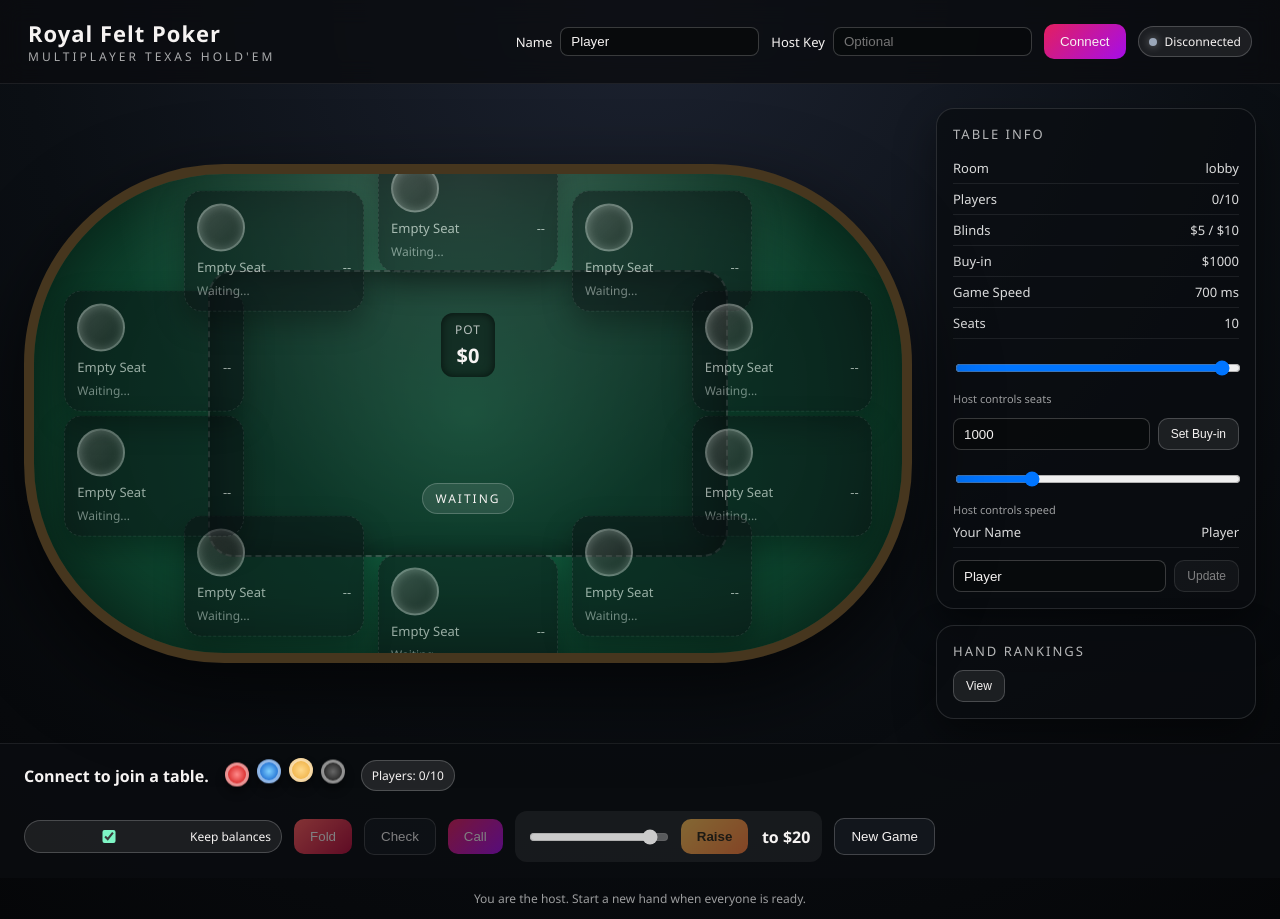
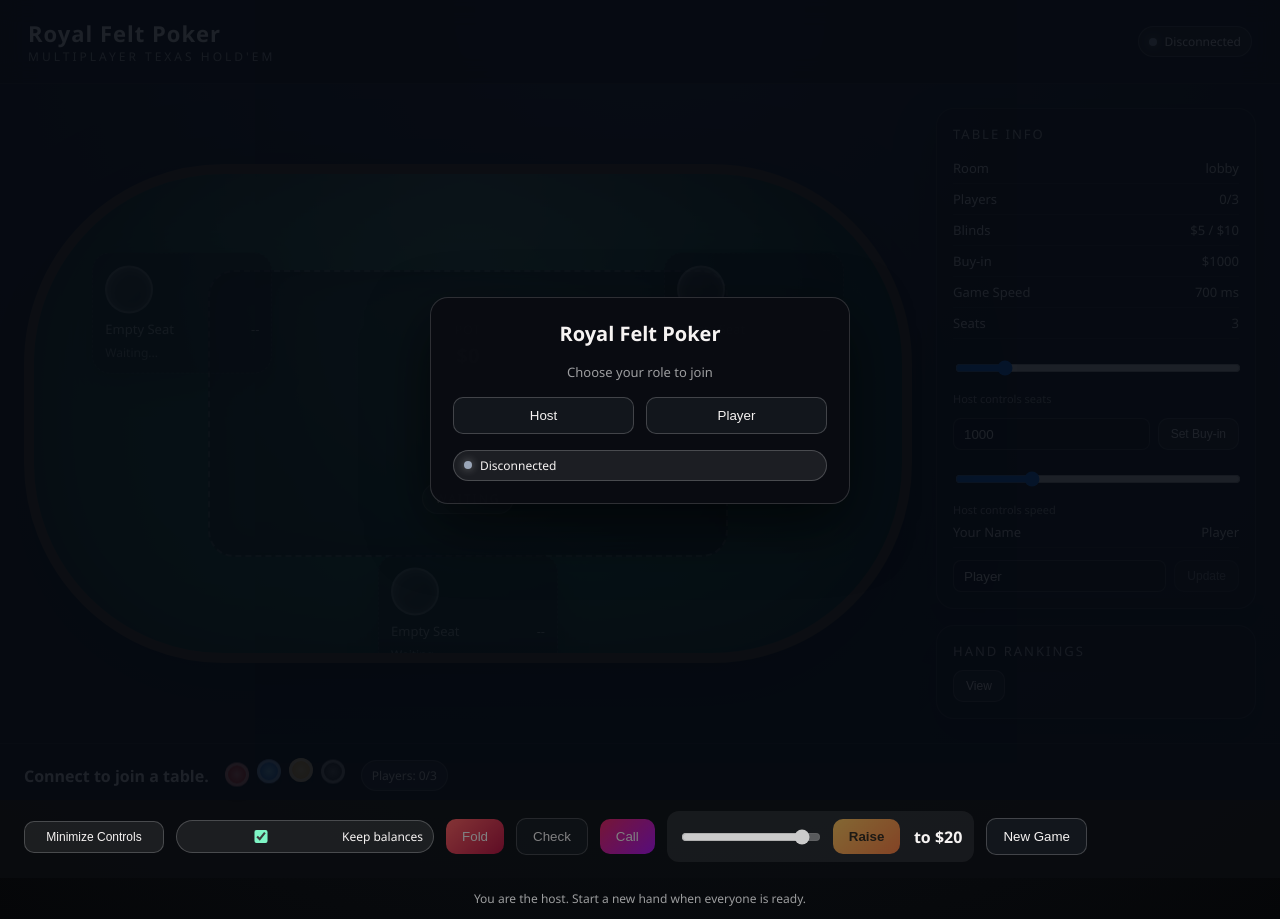
Before and after one commit to Rishabh-tesla-arc/realtime-poker-party-app, a React (Vite) app in the folder client/: page / in a window 1280 px wide. Built offline with nearby package versions, Linux system fonts and the light colour scheme.

Commit message:
improvement

```diff
--- a/client/src/App.jsx
+++ b/client/src/App.jsx
@@ -46,7 +46,7 @@ export default function App() {
   });
   const [hostKey, setHostKey] = useState(() => {
     if (typeof window === "undefined") return "";
-    return window.localStorage.getItem(STORAGE_KEYS.hostKey) || "";
+    return "";
   });
   const [socket, setSocket] = useState(null);
   const [connectionStatus, setConnectionStatus] = useState("disconnected");
@@ -56,13 +56,15 @@ export default function App() {
   const [infoMessage, setInfoMessage] = useState("");
   const [localSpeed, setLocalSpeed] = useState(700);
   const [localMaxPlayers, setLocalMaxPlayers] = useState(() => {
-    if (typeof window === "undefined") return 10;
+    if (typeof window === "undefined") return 3;
     const stored = Number(window.localStorage.getItem(STORAGE_KEYS.maxPlayers));
-    return Number.isFinite(stored) && stored >= 2 ? stored : 10;
+    return Number.isFinite(stored) && stored >= 2 ? stored : 3;
   });
+  const [compactControls, setCompactControls] = useState(false);
   const [localInitialStack, setLocalInitialStack] = useState(1000);
   const [carryOverBalances, setCarryOverBalances] = useState(true);
   const [showHandRankings, setShowHandRankings] = useState(false);
+  const [roleChoice, setRoleChoice] = useState("");
   const [showProfileModal, setShowProfileModal] = useState(false);
   const [profileName, setProfileName] = useState("");
   const [profileColor, setProfileColor] = useState("");
@@ -275,13 +277,74 @@ export default function App() {
 
   return (
     <div className="app">
+      {!roomState && (
+        <div className="role-screen">
+          <div className="role-card">
+            <div className="role-title">Royal Felt Poker</div>
+            <div className="role-subtitle">Choose your role to join</div>
+            <div className="role-toggle">
+              <button
+                className={`btn ${roleChoice === "host" ? "btn-primary" : ""}`}
+                onClick={() => setRoleChoice("host")}
+              >
+                Host
+              </button>
+              <button
+                className={`btn ${roleChoice === "player" ? "btn-primary" : ""}`}
+                onClick={() => setRoleChoice("player")}
+              >
+                Player
+              </button>
+            </div>
+            {roleChoice && (
+              <div className="role-form">
+                <label>
+                  Name
+                  <input
+                    value={playerName}
+                    onChange={(event) => setPlayerName(event.target.value)}
+                    placeholder="Enter name"
+                  />
+                </label>
+                {roleChoice === "host" && (
+                  <label>
+                    Host Key
+                    <input
+                      value={hostKey}
+                      onChange={(event) => {
+                        const value = event.target.value;
+                        setHostKey(value);
+                        if (typeof window !== "undefined") {
+                          window.localStorage.setItem(STORAGE_KEYS.hostKey, value);
+                        }
+                      }}
+                      placeholder="Enter host key"
+                    />
+                  </label>
+                )}
+                <button
+                  className="btn btn-primary"
+                  onClick={connect}
+                  disabled={!playerName.trim() || (roleChoice === "host" && !hostKey)}
+                >
+                  Connect
+                </button>
+              </div>
+            )}
+            <div className="status-chip status-disconnected">
+              <span className="status-dot" />
+              {connectionStatus}
+            </div>
+          </div>
+        </div>
+      )}
       <header className="topbar">
         <div className="brand">
           <span className="brand-title">Royal Felt Poker</span>
           <span className="brand-subtitle">Multiplayer Texas Hold'em</span>
         </div>
         <div className="controls">
-          {(!roomState || isHost) && (
+          {(!roomState || isHost) && false && (
             <>
               <label className="control">
                 Name
@@ -321,6 +384,7 @@ export default function App() {
           <div className="host-wait-card">
             <h2>Waiting for the host</h2>
             <p>The table will open once the host joins with the host key.</p>
+            <p className="rotate-hint">Tip: Rotate to landscape for a better view.</p>
           </div>
         </div>
       )}
@@ -622,6 +686,12 @@ export default function App() {
           </div>
         </div>
         <div className="actions">
+          <button
+            className="btn btn-ghost compact-toggle"
+            onClick={() => setCompactControls((prev) => !prev)}
+          >
+            {compactControls ? "Expand Controls" : "Minimize Controls"}
+          </button>
           {isHost && (
             <label className="toggle">
               <input
@@ -633,6 +703,7 @@ export default function App() {
               <span>Keep balances</span>
             </label>
           )}
+          <div className={`control-group ${compactControls ? "compact" : ""}`}>
             <button
               className="btn btn-danger"
               disabled={!canAct}
@@ -677,6 +748,7 @@ export default function App() {
                 Raise
               </button>
               <span className="raise-value">to ${raiseAmount}</span>
+            </div>
           </div>
           {isHost && !roomState?.handActive && (
             <>
--- a/client/src/styles.css
+++ b/client/src/styles.css
@@ -66,6 +66,57 @@ input {
   text-transform: capitalize;
   background: rgba(255, 255, 255, 0.08);
   border: 1px solid rgba(255, 255, 255, 0.2);
+}
+
+.role-screen {
+  position: fixed;
+  inset: 0;
+  display: grid;
+  place-items: center;
+  background: rgba(6, 10, 18, 0.9);
+  z-index: 60;
+  padding: 20px;
+}
+
+.role-card {
+  width: min(420px, 92vw);
+  background: rgba(10, 12, 18, 0.96);
+  border-radius: 18px;
+  padding: 22px;
+  border: 1px solid rgba(255, 255, 255, 0.15);
+  box-shadow: 0 24px 60px rgba(0, 0, 0, 0.6);
+  display: grid;
+  gap: 16px;
+  text-align: center;
+}
+
+.role-title {
+  font-size: 20px;
+  font-weight: 700;
+}
+
+.role-subtitle {
+  font-size: 13px;
+  color: rgba(255, 255, 255, 0.6);
+}
+
+.role-toggle {
+  display: grid;
+  grid-template-columns: repeat(2, minmax(0, 1fr));
+  gap: 12px;
+}
+
+.role-form {
+  display: grid;
+  gap: 12px;
+  text-align: left;
+}
+
+.role-form label {
+  display: grid;
+  gap: 6px;
+  font-size: 12px;
+  color: rgba(255, 255, 255, 0.7);
 }
 
 .status-dot {
@@ -480,6 +531,21 @@ input {
   flex-wrap: wrap;
 }
 
+.compact-toggle {
+  min-width: 140px;
+}
+
+.control-group {
+  display: contents;
+}
+
+.control-group.compact .raise-group,
+.control-group.compact .btn-danger,
+.control-group.compact .btn-primary,
+.control-group.compact .btn:not(.compact-toggle) {
+  display: none;
+}
+
 .toggle {
   display: inline-flex;
   align-items: center;
@@ -787,6 +853,12 @@ input {
   color: rgba(255, 255, 255, 0.7);
 }
 
+.rotate-hint {
+  margin-top: 8px;
+  font-size: 12px;
+  color: rgba(255, 255, 255, 0.6);
+}
+
 @media (max-width: 900px) and (orientation: portrait) {
   .host-wait-card::after {
     content: "Rotate to landscape for the best table view.";
```
Lines whose indentation alone changed are shown as unchanged.
